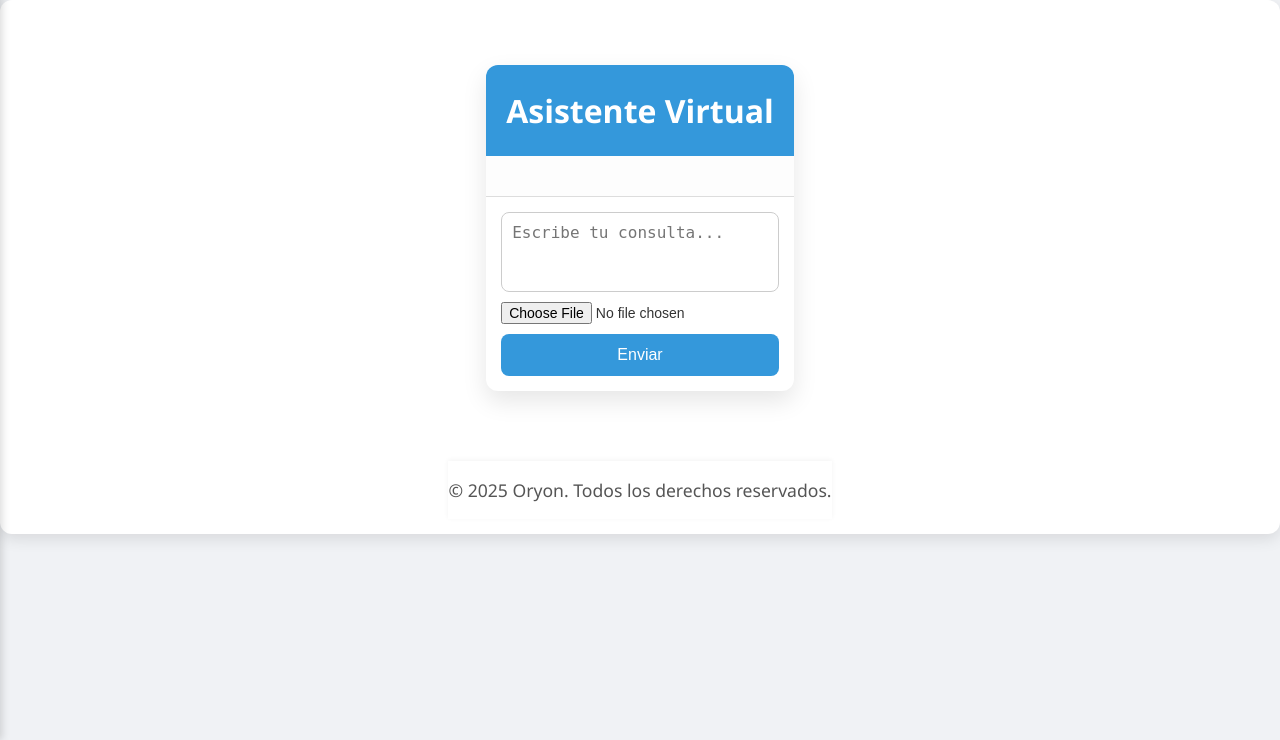
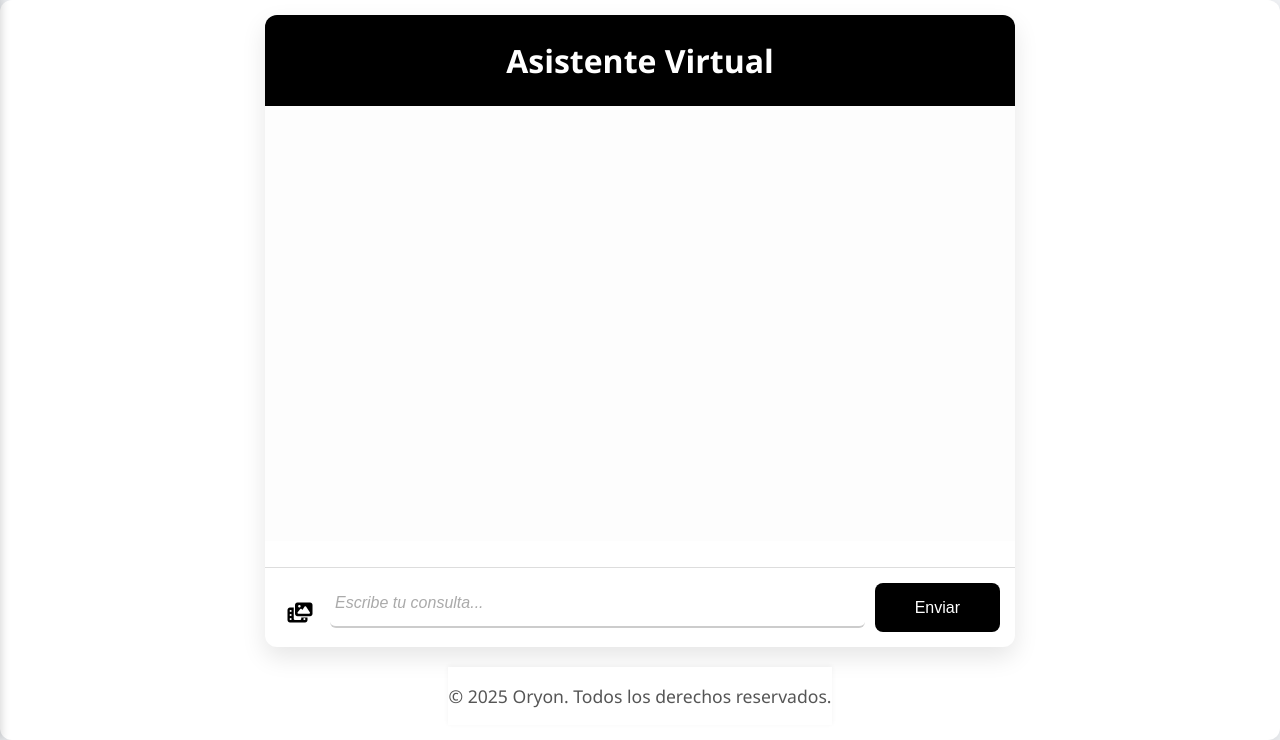
Before and after one commit to Juancho250/LifePilot, a Flask app: page /asistente in a window 1280 px wide. Shown: the part 60-800 px from the top of the page. Run offline with Flask 3, Linux system fonts and the light colour scheme; some libraries are stand-ins or nearby versions.

Commit message:
Mejora en asistente y registros

```diff
--- a/app.py
+++ b/app.py
@@ -678,15 +678,26 @@ def mostrar_asistente():
     return render_template('asistente.html')
 
 
+
 @app.route('/consultar', methods=['POST'])
 def consultar():
     consulta_usuario = request.form.get('consulta', '')
     imagen = request.files.get('imagen', None)
 
-    # 👉 Instrucción para que siempre responda en español
-    consulta = f"Responde siempre en español. {consulta_usuario}"
+    # Verifica y limpia historial incompatible
+    if 'historial' in session:
+        for parte in session['historial']:
+            if 'role' in parte:
+                session.pop('historial', None)
+                break
+
+    # Inicializa historial si no existe
+    if 'historial' not in session:
+        session['historial'] = [{"text": "Responde siempre en español."}]
 
     try:
+        partes = session['historial'][:]  # Copia del historial actual
+
         if imagen:
             contenido = base64.b64encode(imagen.read()).decode("utf-8")
             tipo = imagen.mimetype.split("/")[-1]
@@ -700,21 +711,23 @@ def consultar():
                 }
             }
 
-            respuesta = modelo.generate_content([
-                imagen_codificada,
-                {"text": consulta}
-            ])
+            partes.append(imagen_codificada)
 
-        else:
-            respuesta = modelo.generate_content(consulta)
+        partes.append({"text": consulta_usuario})
+
+        # Consulta al modelo con historial completo
+        respuesta = modelo.generate_content(partes)
 
         texto_respuesta = respuesta.text if hasattr(respuesta, 'text') else "No se obtuvo respuesta."
+
+        # Guarda solo partes válidas
+        session['historial'].append({"text": consulta_usuario})
+        session['historial'].append({"text": texto_respuesta})
+
         return jsonify({"mensaje": texto_respuesta})
 
     except Exception as e:
         return jsonify({"mensaje": f"❌ Error: {str(e)}"})
 
-
-
 if __name__ == '__main__':
     app.run(debug=True)
--- a/static/css/estilos.css
+++ b/static/css/estilos.css
@@ -249,7 +249,7 @@ input[type=text] {
 input[type=email]:focus,
 input[type=password]:focus,
 input[type=text]:focus {
-  border-color: #1abc9c;
+  border-color: black;
   outline: 0;
 }
 
--- a/static/css/gestion_asistente.css
+++ b/static/css/gestion_asistente.css
@@ -1,103 +1,165 @@
 .contenedor {
-    max-width: 700px;
-    margin: 50px auto;
+  width: 750px; /* 🔒 Ancho fijo */
+  height: 79vh;
   background: white;
   border-radius: 12px;
   box-shadow: 0 10px 25px rgba(0, 0, 0, 0.1);
   overflow: hidden;
+
+  display: flex;
+  flex-direction: column;
 }
 
+@media (max-width: 800px){
+  .contenedor {
+  width: 550px;
+}
+}
+
+@media (max-width: 800px){
+  .contenedor {
+  width: 100%;
+}
+}
+
+/* Título fijo */
 h1 {
   text-align: center;
   padding: 20px;
-    background-color: #3498db;
+  background-color: black;
   color: white;
   margin: 0;
+  flex-shrink: 0;
 }
 
+/* Imagen previa fija, sin forzar el alto del contenedor */
+#imagenPrevioContainer {
+  flex-shrink: 0;
+  padding: 0 15px;
+  overflow: hidden;
+}
+#imagenPrevio {
+  max-width: 100%;
+  margin-top: 10px;
+  border-radius: 8px;
+  max-height: 150px;
+  object-fit: contain;
+}
+
+/* Área del chat con scroll interno */
 #chat {
-    max-height: 500px;
+  flex: 1;
   overflow-y: auto;
   padding: 20px;
   background-color: #fdfdfd;
+  min-height: 0; /* Clave para evitar que crezca fuera del contenedor */
 }
 
+/* Mensajes */
 .mensaje {
   display: flex;
   margin-bottom: 15px;
 }
-
 .mensaje.usuario {
   justify-content: flex-end;
 }
-
 .mensaje.asistente {
   justify-content: flex-start;
 }
-
 .burbuja {
-    max-width: 70%;
+  max-width: 50%;
   padding: 10px 15px;
   border-radius: 20px;
   font-size: 15px;
   line-height: 1.4;
   white-space: pre-wrap;
+  overflow-wrap: break-word; /* Evita que palabras largas rompan */
 }
+.usuario .burbuja {
 
-  .usuario .burbuja {
-    background-color: #dcf8c6;
-    color: #333;
+  background-color: rgba(0, 0, 0, 0.5);
+  backdrop-filter: blur(15px);
+  -webkit-backdrop-filter: blur(12px);
+  color: #fff;
   border-bottom-right-radius: 0;
 }
-
 .asistente .burbuja {
   background-color: #e6ecf0;
   color: #333;
   border-bottom-left-radius: 0;
 }
 
+/* Formulario fijo abajo */
 form {
+  height: 80px;
+  width: 100%;
+  flex-shrink: 0;
   display: flex;
-    flex-direction: column;
   padding: 15px;
   border-top: 1px solid #ddd;
   gap: 10px;
+  align-items: center;
+  box-sizing: border-box;
 }
 
-  textarea {
-    resize: none;
-    height: 80px;
+/* Ícono de imagen (FontAwesome) */
+.icono-imagen {
+  font-size: 20px;
+  color: black;
+  cursor: pointer;
+  display: flex;
+  align-items: center;
+  justify-content: center;
+  width: 40px;
+  height: 40px;
+  border-radius: 8px;
+  transition: background-color 0.2s ease;
+}
+.icono-imagen:hover {
+  background-color: #eee;
+}
+
+/* Campo de texto */
+input[type="text"] {
+  flex: 1;
+  height: 100%;
   font-size: 16px;
-    padding: 10px;
+  padding: 0 10px;
   border-radius: 8px;
   border: 1px solid #ccc;
+  box-sizing: border-box;
 }
 
-  input[type="file"] {
-    font-size: 14px;
-  }
-
+/* Botón de enviar */
 input[type="submit"] {
-    background-color: #3498db;
+  background-color: black;
   color: white;
-    padding: 12px;
+  padding: 0 40px;
+  height: 100%;
   border: none;
   border-radius: 8px;
   font-size: 16px;
   cursor: pointer;
 }
-
 input[type="submit"]:hover {
-    background-color: #2980b9;
+  background-color: #222;
 }
 
-  #imagenPrevioContainer {
-    display: none;
-    padding: 0 15px;
+
+
+.burbuja.animada::after {
+  content: '|';
+  animation: parpadeo 1s infinite;
+  opacity: 0.6;
 }
 
-  #imagenPrevio {
-    max-width: 100%;
-    margin-top: 10px;
+@keyframes parpadeo {
+  0%, 100% { opacity: 0.6; }
+  50% { opacity: 0; }
+}
+
+.imagen-mensaje {
+  max-width: 150px;
   border-radius: 8px;
+  margin-bottom: 5px;
 }
--- a/templates/asistente.html
+++ b/templates/asistente.html
@@ -14,14 +14,21 @@
   <div id="chat"></div>
 
   <div id="imagenPrevioContainer">
-    <img id="imagenPrevio" src="" alt="Vista previa de la imagen">
+    <img id="imagenPrevio" src="" alt="">
   </div>
 
   <form id="formulario1" enctype="multipart/form-data">
-    <textarea id="consulta" name="consulta" placeholder="Escribe tu consulta..."></textarea>
-    <input type="file" id="imagen" name="imagen" accept="image/*">
+    <label for="imagen" class="icono-imagen" title="Subir imagen">
+      <i class="fas fa-photo-film"></i>
+    </label>
+    <input type="file" id="imagen" name="imagen" accept="image/*" style="display: none;">
+
+    <input type="text" id="consulta" name="consulta" placeholder="Escribe tu consulta...">
+
     <input type="submit" value="Enviar">
   </form>
+
+
 </div>
 
 {% endblock %}
--- a/templates/registros.html
+++ b/templates/registros.html
@@ -9,7 +9,7 @@
 {% block contenido %}
 
 
-  <main>
+  <main class="contenedor-principal">
     <form method="GET" class="filtros-form">
       <label>Desde:
         <input type="date" name="fecha_desde" value="{{ request.args.get('fecha_desde', '') }}">
```
Also changed, not shown: static/css/gestion_registros.css (+26 -0 lines), static/js/asistente.js (+68 -11 lines). Lines whose indentation alone changed are shown as unchanged.
